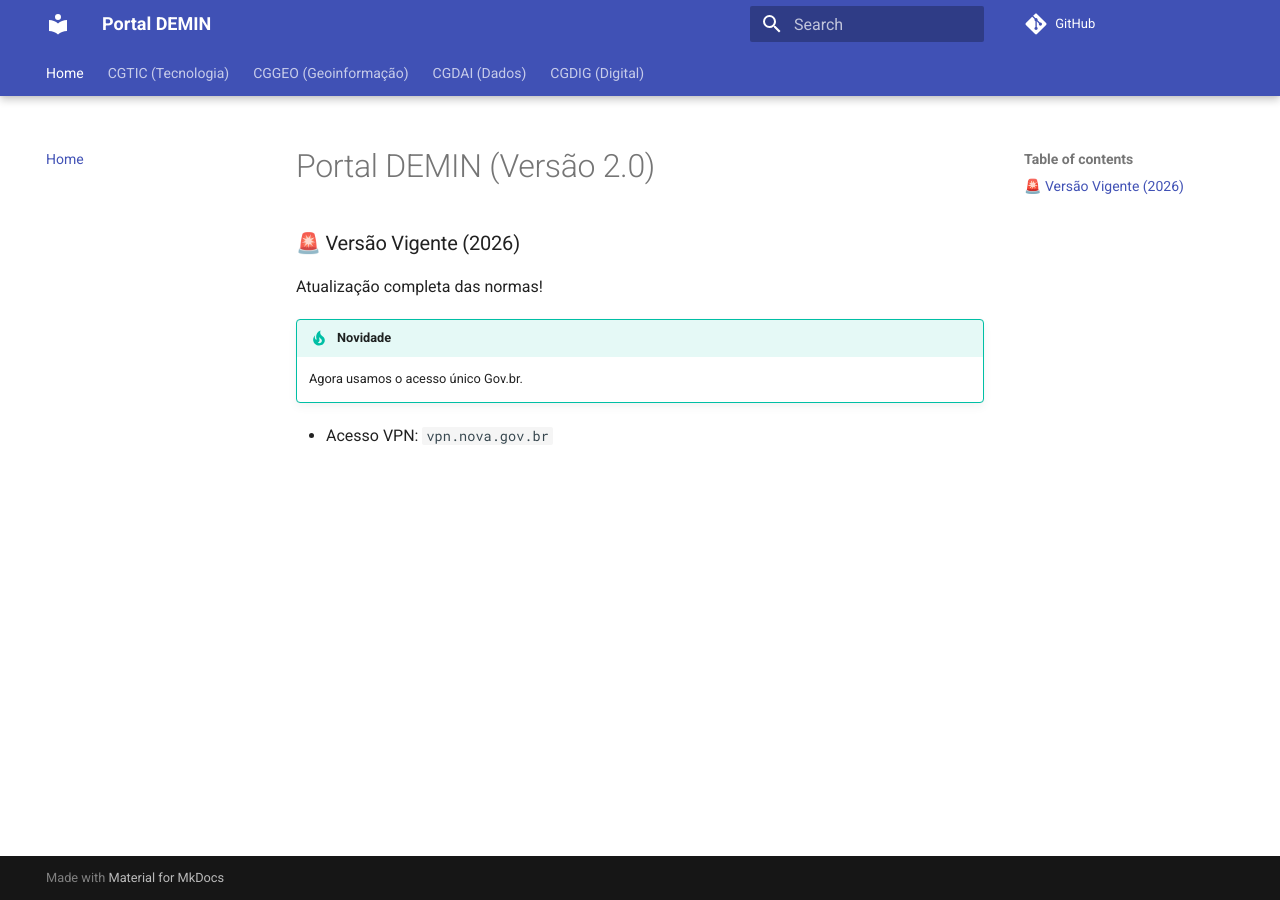
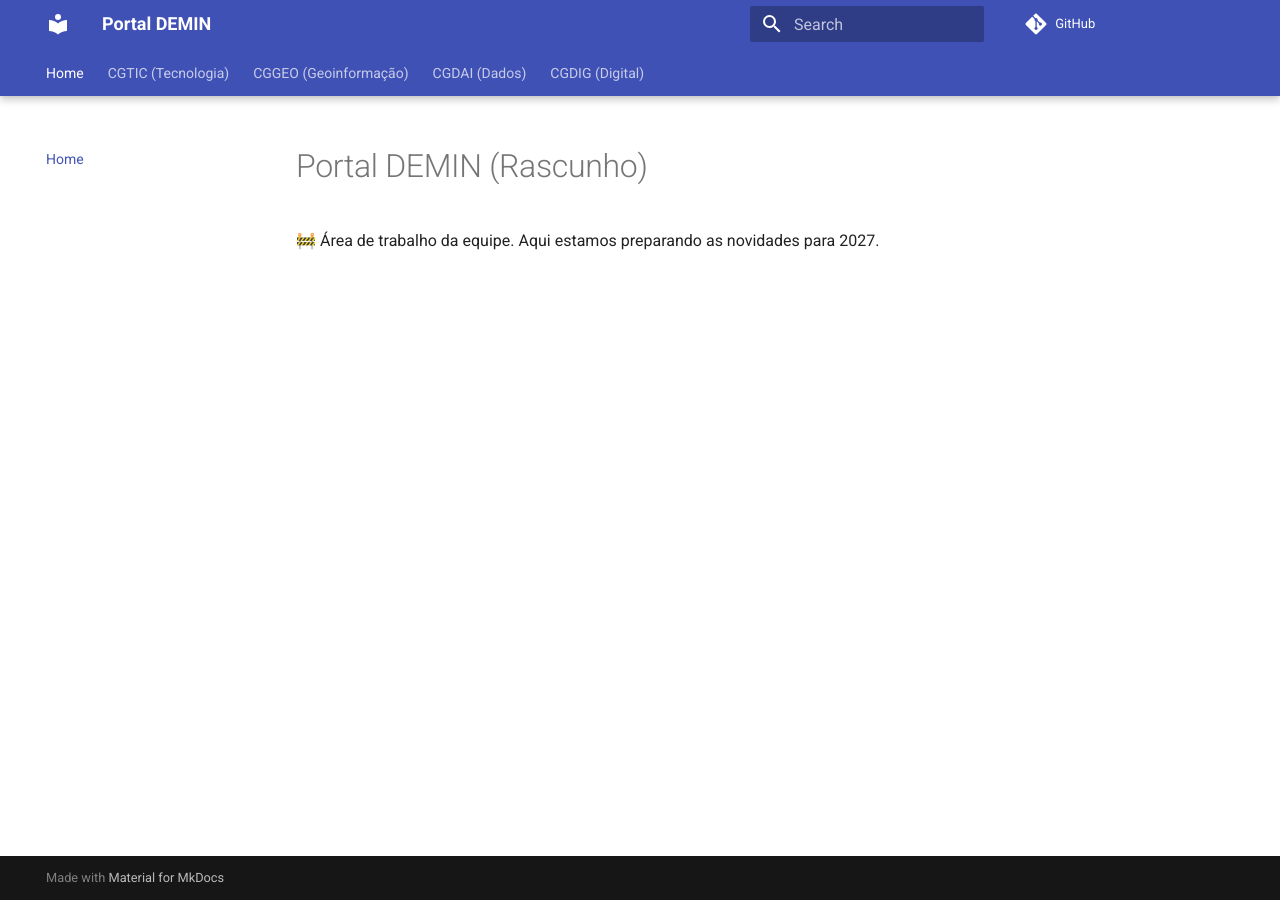
Before and after one commit to aaloise/portal-demin-github, an MkDocs documentation site: the page built from docs/index.md, in a window 1280 px wide. Built offline with MkDocs 1.6.1 and Material for MkDocs 9.7.7, drawn with Linux system fonts in a browser that asks for light colours; comment, search, counter and statistics services are not loaded; the version menu is left out.

Commit message:
Revise title and update content for draft version

```diff
--- a/docs/index.md
+++ b/docs/index.md
@@ -1,10 +1,4 @@
-# Portal DEMIN (Versão 2.0)
+# Portal DEMIN (Rascunho)
 
-### 🚨 Versão Vigente (2026)
-
-Atualização completa das normas!
-
-!!! tip "Novidade"
-    Agora usamos o acesso único Gov.br.
-
-* Acesso VPN: `vpn.nova.gov.br`
+🚧 Área de trabalho da equipe.
+Aqui estamos preparando as novidades para 2027.
```
